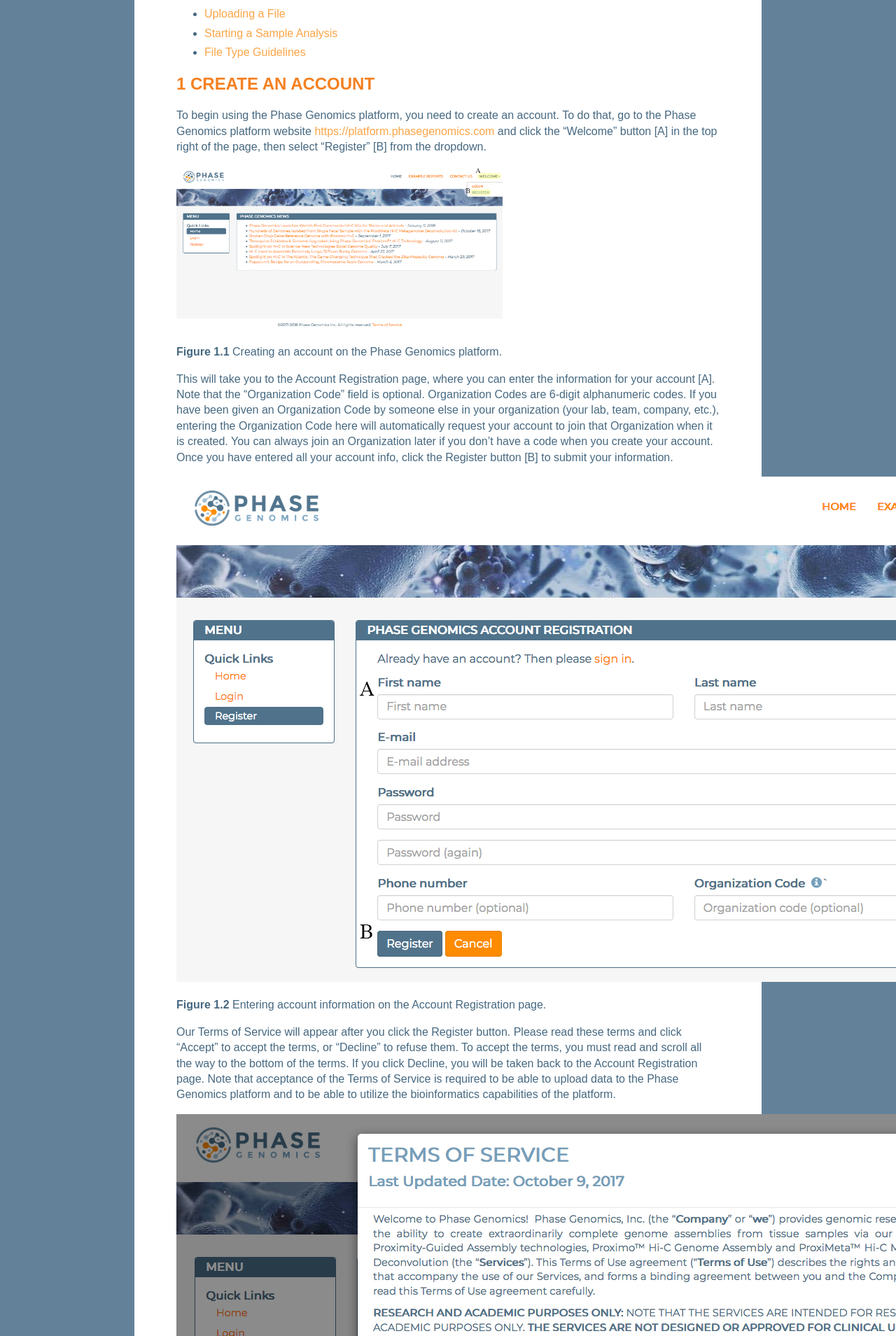
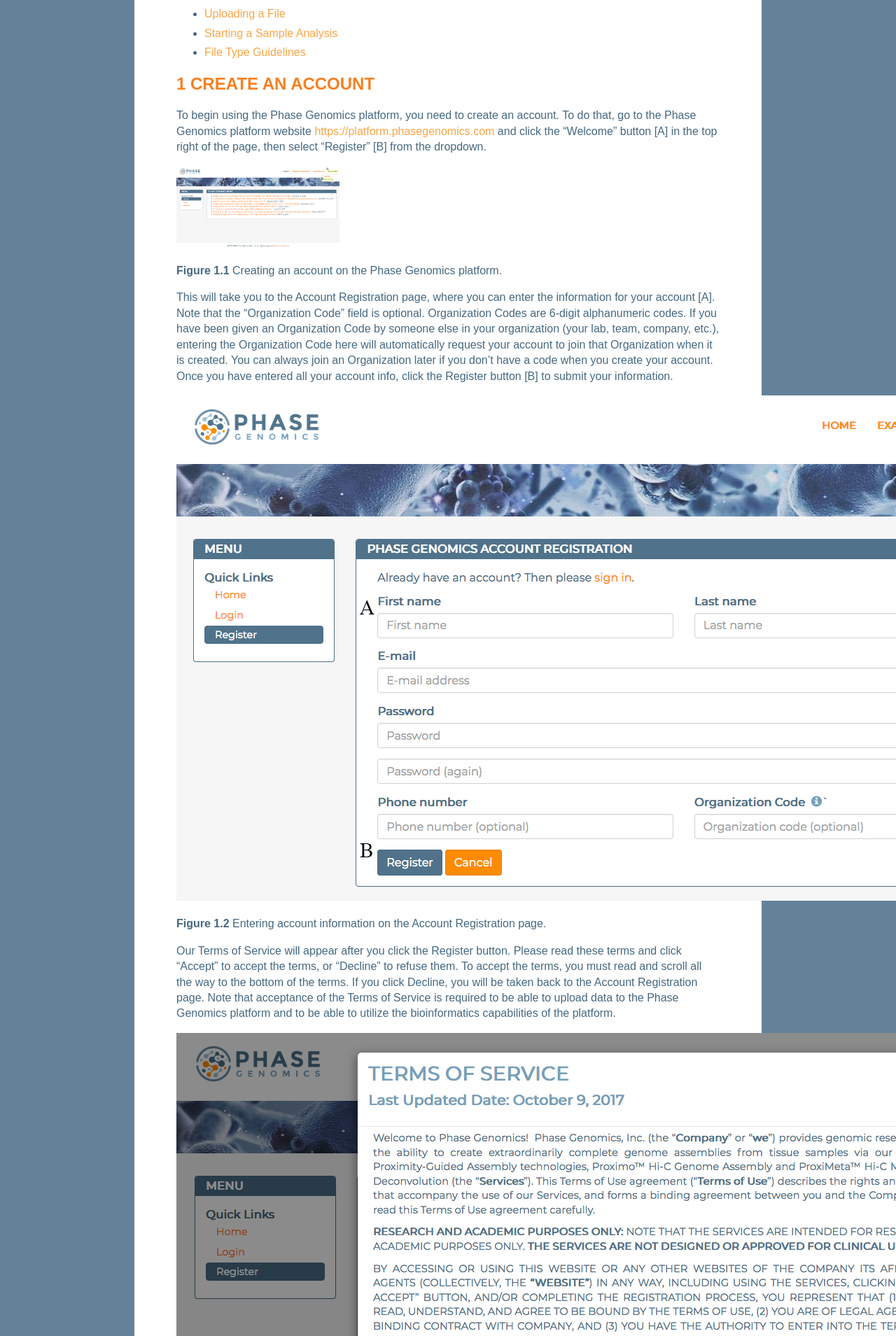
Before and after one commit to phasegenomics/phasegenomics.github.io, a Jekyll site: the page built from _posts/2020-03-02-using-phase-genomics-platform.md, in a window 1280 px wide. Shown: the part 500-2409 px from the top of the page at 70% size. Built offline with Jekyll 4.4.1, drawn with Linux system fonts in a browser that asks for light colours.

Commit message:
Adjust image sizes

```diff
--- a/_posts/2020-03-02-using-phase-genomics-platform.md
+++ b/_posts/2020-03-02-using-phase-genomics-platform.md
@@ -23,7 +23,7 @@
 ---------------------
 To begin using the Phase Genomics platform, you need to create an account. To do that, go to the Phase Genomics platform website [https://platform.phasegenomics.com](https://platform.phasegenomics.com) and click the "Welcome" button [A] in the top right of the page, then select "Register" [B] from the dropdown.
 
-<img alt="creating an account" src="https://phasegenomics.github.io/images/create_account.jpg" width="60%">
+<img alt="creating an account" src="https://phasegenomics.github.io/images/create_account.jpg" width="30%">
 
 __Figure 1.1__ Creating an account on the Phase Genomics platform.
 
```
